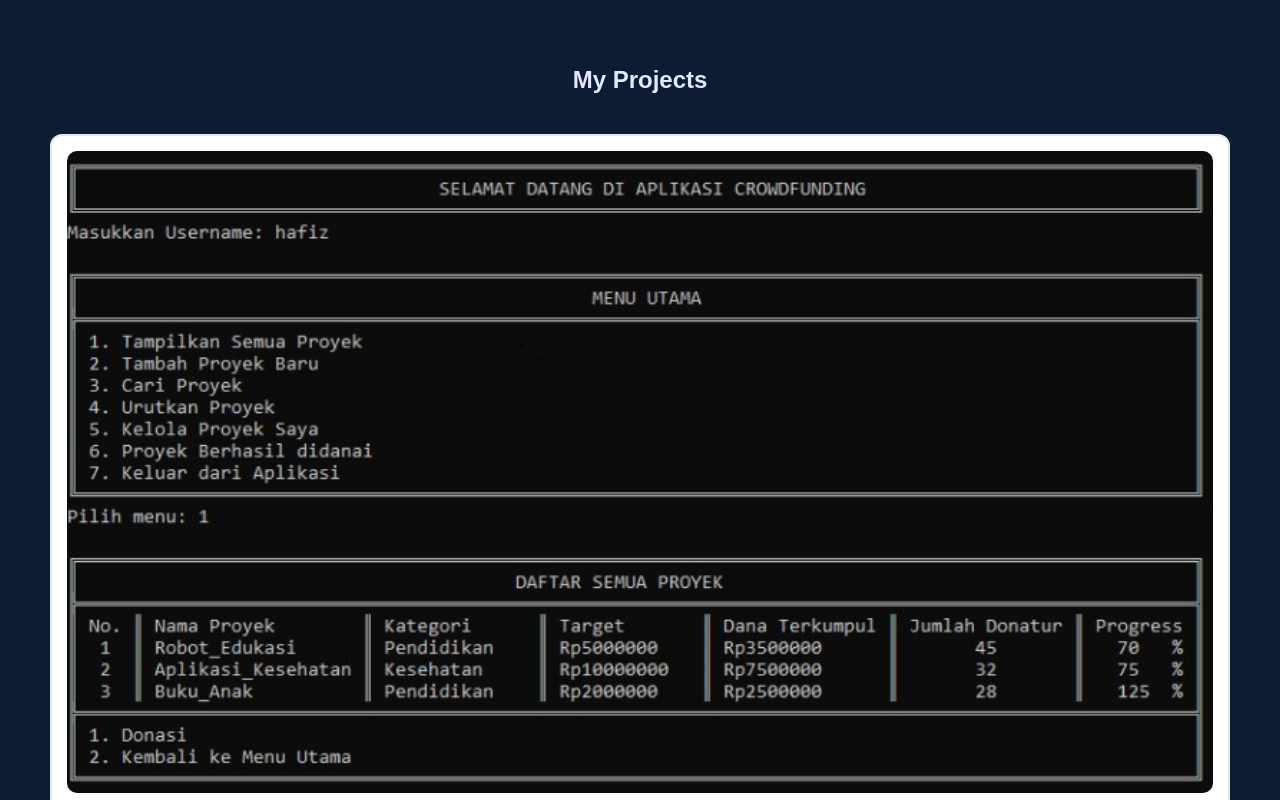
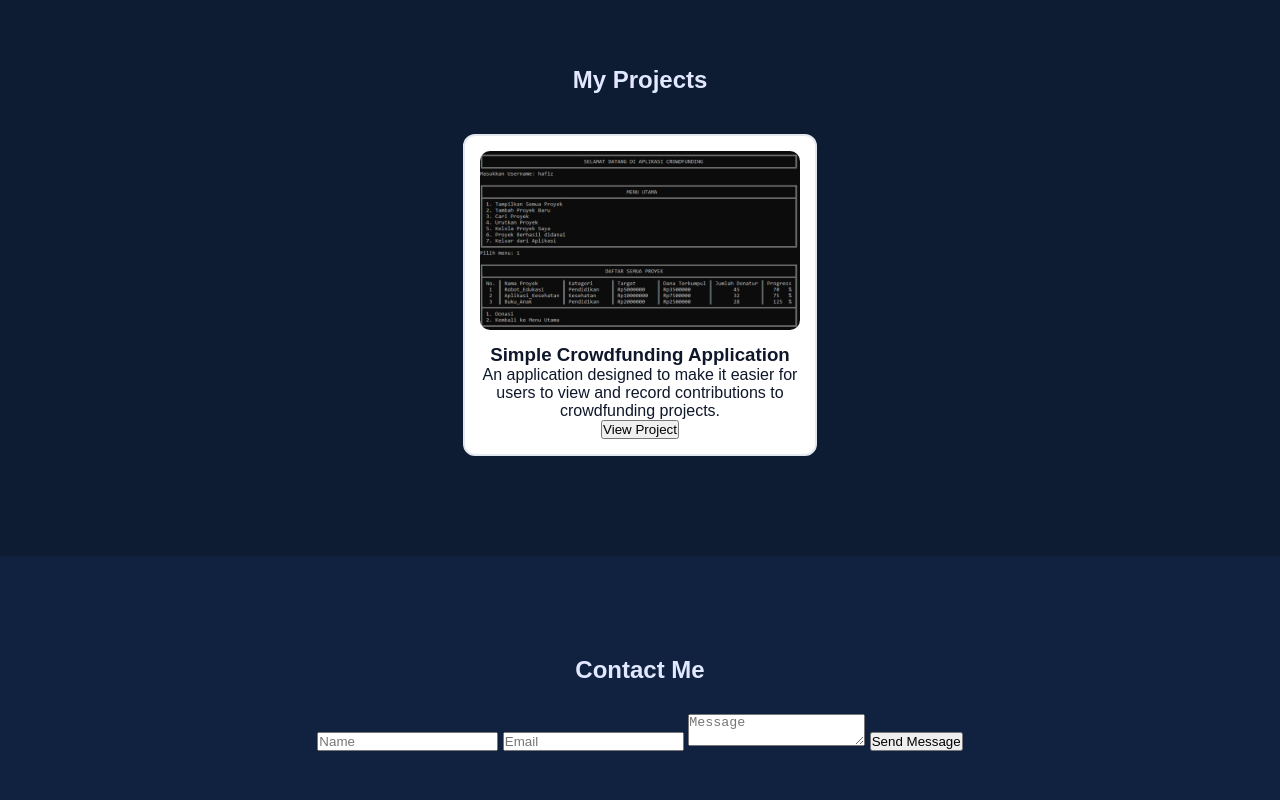
Before and after one commit to hfzfjr/Portfolio, a plain HTML site: page index.html in a window 1280 px wide. Shown: the part 1320-2120 px from the top of the page. Drawn offline with Linux system fonts and the light colour scheme.

Commit message:
update portfolio

```diff
--- a/css/style.css
+++ b/css/style.css
@@ -258,7 +258,9 @@ header.scrolled .navbar {
 }
 
 .project-grid {
-  display: grid;
+  display: flex;
+  justify-content: center;
+  align-items: center;
   grid-template-columns: repeat(auto-fit, minmax(250px, 1fr));
   gap: 30px;
 }
@@ -269,6 +271,7 @@ header.scrolled .navbar {
   padding: 15px;
   border-radius: 12px;
   transition: all 0.3s ease;
+  width: 30%;
 }
 
 .project-card:hover {
```
